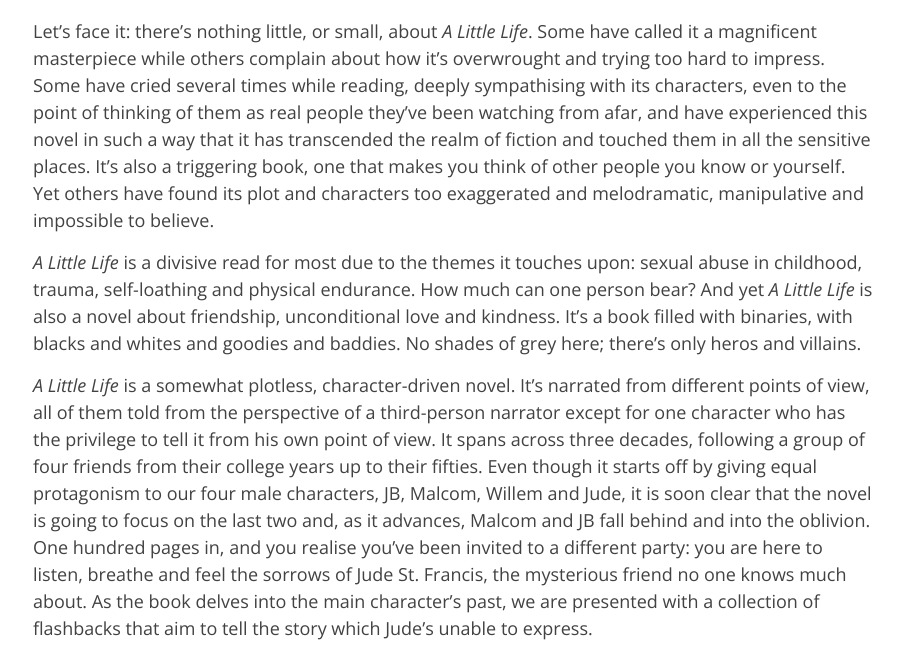
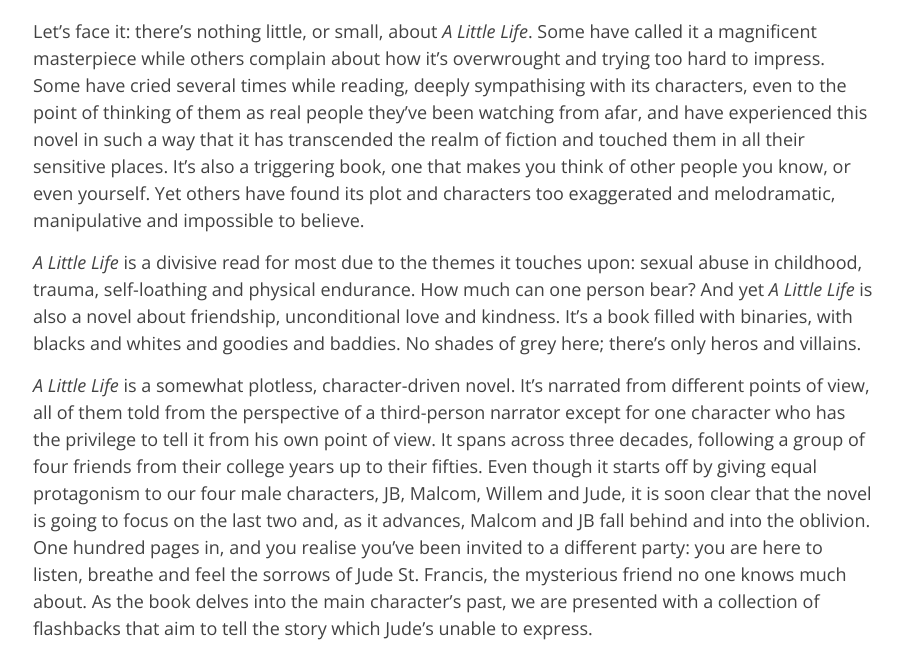
Before and after one commit to irenealgi/readbelow, a Jekyll site: the page built from _posts/2017-02-25-a-little-life-the-good-the-bad-and-the-ugly.md, in a window 1280 px wide and 900 px high, scrolled down 413 px, cut to the strip 241-900 px from the top of the window. Shown: the whole strip, without its empty margins (187-1090 px from the left). Built offline with Jekyll 4.4.1, drawn with Linux system fonts in a browser that asks for light colours.

Commit message:
Update 2017-02-25-a-little-life-the-good-the-bad-and-the-ugly.md

```diff
--- a/_posts/2017-02-25-a-little-life-the-good-the-bad-and-the-ugly.md
+++ b/_posts/2017-02-25-a-little-life-the-good-the-bad-and-the-ugly.md
@@ -6,7 +6,7 @@
 
 <p align="center"><img src="https://images.unsplash.com/photo-1481437642641-2f0ae875f836"/></p>
 <br />
-Let’s face it: there’s nothing little, or small, about *A Little Life*. Some have called it a magnificent masterpiece while others complain about how it’s overwrought and trying too hard to impress. Some have cried several times while reading, deeply sympathising with its characters, even to the point of thinking of them as real people they’ve been watching from afar, and have experienced this novel in such a way that it has transcended the realm of fiction and touched them in all the sensitive places. It’s also a triggering book, one that makes you think of other people you know or yourself. Yet others have found its plot and characters too exaggerated and melodramatic, manipulative and impossible to believe.
+Let’s face it: there’s nothing little, or small, about *A Little Life*. Some have called it a magnificent masterpiece while others complain about how it’s overwrought and trying too hard to impress. Some have cried several times while reading, deeply sympathising with its characters, even to the point of thinking of them as real people they’ve been watching from afar, and have experienced this novel in such a way that it has transcended the realm of fiction and touched them in all their sensitive places. It’s also a triggering book, one that makes you think of other people you know, or even yourself. Yet others have found its plot and characters too exaggerated and melodramatic, manipulative and impossible to believe.
 
 *A Little Life* is a divisive read for most due to the themes it touches upon: sexual abuse in childhood, trauma, self-loathing and physical endurance. How much can one person bear? And yet *A Little Life* is also a novel about friendship, unconditional love and kindness. It’s a book filled with binaries, with blacks and whites and goodies and baddies. No shades of grey here; there’s only heros and villains.
 
```
